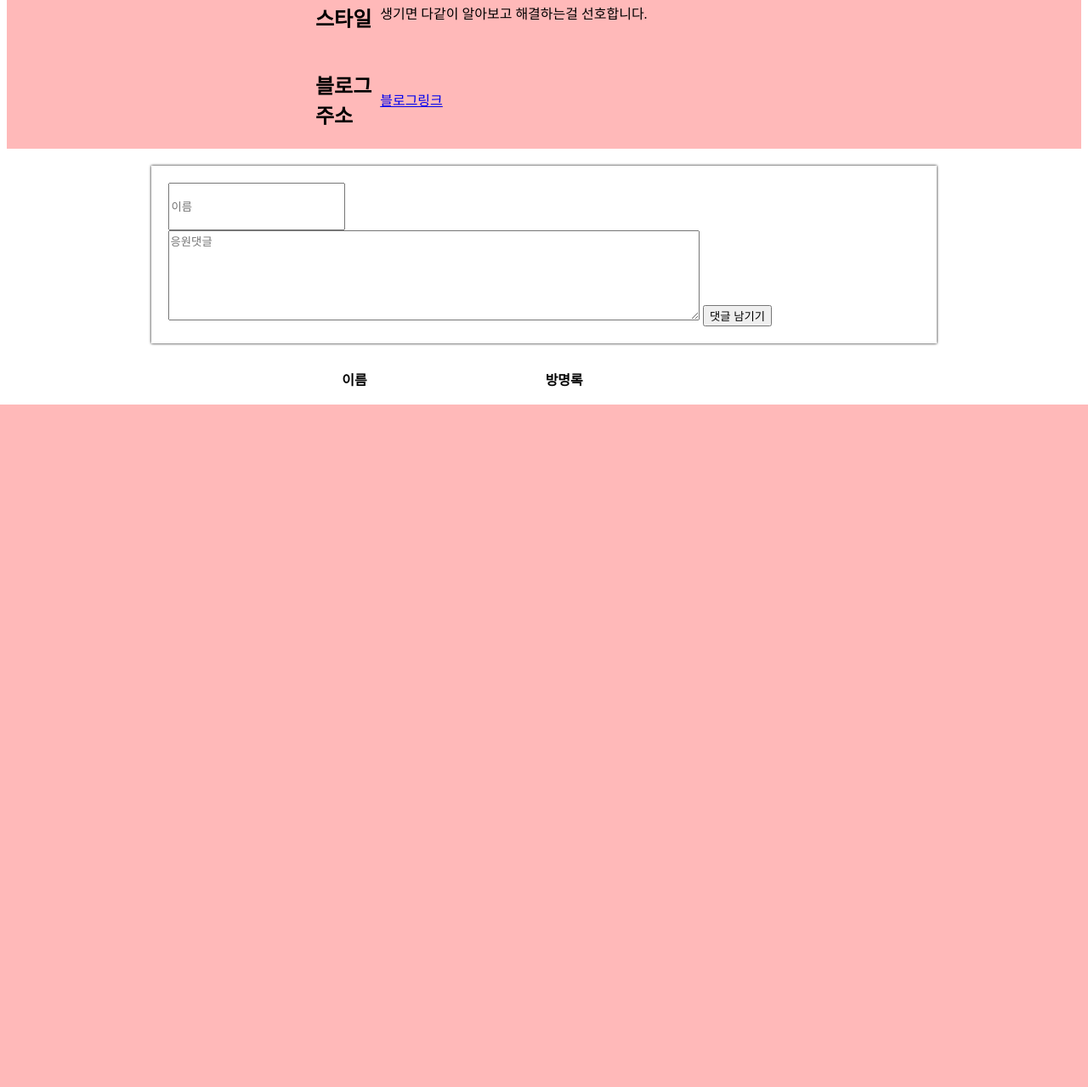
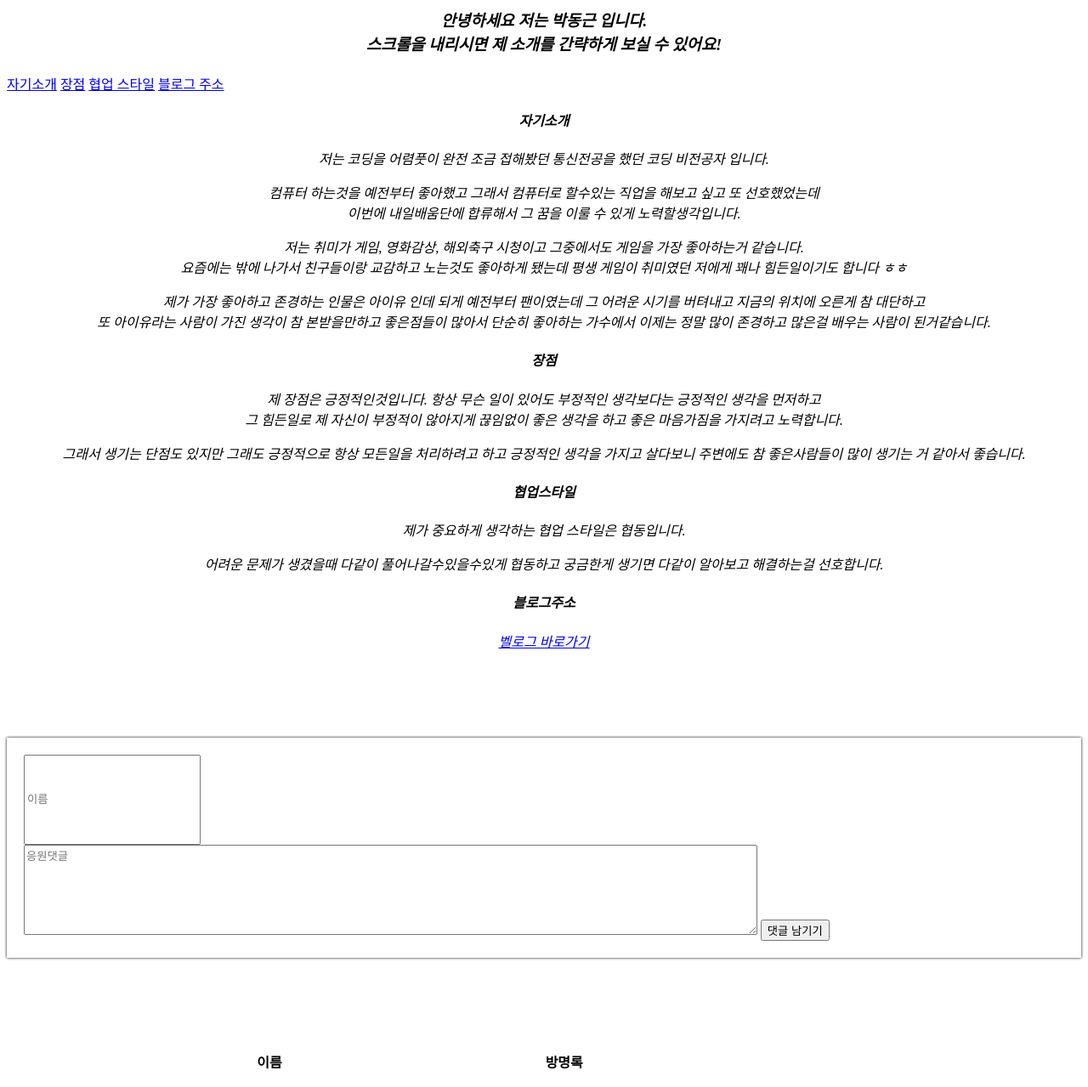
Before and after one commit to kapsin2/team-project, a Flask app: page /bang5.html in a window 1280 px wide. Shown: the part 573-1852 px from the top of the page at 85% size. Before the commit the page ends 1049 px from the top, so only its background shows below. Run offline with Flask 2, Linux system fonts and the light colour scheme; data that the repository does not hold is empty.

Commit message:
수정본1

```diff
--- a/pythonProject/templates/bang5.html
+++ b/pythonProject/templates/bang5.html
@@ -6,49 +6,43 @@
     <meta charset="UTF-8">
     <title>Title</title>
     <style>
-    #head {
-    display: flex;
-      flex-direction: column;
-      justify-content: center;
-      align-items: center;
-      background-color: #ff7088;
+
+       .profile img {
+             border-radius: 30%;
+                    }
+
+        .list {
+            text-align: center;
+            font-family: 'Pretendard-Thin';
+            text-align: center;
+            font-weight: 400;
+            font-size: 16px;
+            line-height: 1.5;
+            font-style: italic;
+        }
+
+
+
+        .mypost {
+
+            max-width: 100%;
+            margin: 100px auto 100px auto;
+
+            box-shadow: 0px 0px 3px 0px black;
+            padding: 20px;
 
 
         }
-    #pic{
-      width: 300px;
-      height: 300px;
-      margin: 20px 30px ;
-      float: left;
-    }
-    #pr{
-      background-color: #fFB9B9;
 
-    }
-    .table{
-      border: 10px;
-    }
-
-     .mypost {
-
-            max-width: 70%;
-            margin: 20px auto 20px auto;
-
-            box-shadow: 0px 0px 3px 0px black;
-            padding: 20px;
-        }
-
-    .mypost > button {
-        margin-top: 15px;
-    }
 
         .dis {
             width: 70%;
-        height: auto;
+            height: 500px;
         }
+
         .name {
             width: 200px;
-        height: 50px;
+            height: 100px;
         }
 
         .bang {
@@ -62,7 +56,7 @@
 
         .line {
             padding: 8px;
-        padding-right: 200px;
+            padding-right: 300px;
         }
 
         .comments > tr {
@@ -71,24 +65,29 @@
             border-width: 0;
             border-bottom: 1px solid;
         }
- #box{
+
+
+
+
+        #box {
 
         }
 
 
     </style>
     <script>
-            $(document).ready(function() {
+        $(document).ready(function () {
             show_order();
         });
+
         function show_order() {
             $.ajax({
                 type: 'GET',
                 url: '/comment5',
                 data: {},
                 success: function (response) {
-                    let rows =response['comments']
-                    for (let i = 0; i<rows.length; i++){
+                    let rows = response['comments']
+                    for (let i = 0; i < rows.length; i++) {
                         let name = rows[i]['name']
                         let comment = rows[i]['comment']
 
@@ -106,13 +105,13 @@
         }
 
 
-        function save_order(){
+        function save_order() {
             let name = $('#name5').val()
             let comment = $('#comment5').val()
             $.ajax({
                 type: 'POST',
                 url: '/comment5',
-                data: {name_give:name,comment_give:comment},
+                data: {name_give: name, comment_give: comment},
                 success: function (response) {
                     alert(response['msg'])
                     window.location.reload()
@@ -124,52 +123,50 @@
 </head>
 <body>
 <!--배너-->
-<div id="head">
-    <h1>나의 상세정보</h1>
+    <div class="list">
+          <div class="one">
+            <span class="profile"><img src="https://img1.daumcdn.net/thumb/R1280x0/?scode=mtistory2&fname=https%3A%2F%2Fk.kakaocdn.net%2Fdn%2FsQk87%2FbtrQfdWmLnS%2FWqk0hRWD4PAUXpknkacKLK%2Fimg.jpg" width="550px;" height="550px" alt=""/></span>
+            <h3><strong>안녕하세요 저는 박동근 입니다.</strong> <br>스크롤을 내리시면 제 소개를 간략하게 보실 수 있어요!</h3>
+          </div>
     </div>
     <!--사진-->
-<div>
-    <img id="pic" src="https://ca.slack-edge.com/T043597JK8V-U044KTXBKQT-9a185abdd834-512" alt="...">
+    <!--장단점, 자기소개칸-->
+        <div class="row">
+          <div class="col-4">
+            <div id="list-example" class="list-group">
+              <a class="list-group-item list-group-item-action" href="#list-item-1">자기소개</a>
+              <a class="list-group-item list-group-item-action" href="#list-item-2">장점</a>
+              <a class="list-group-item list-group-item-action" href="#list-item-3">협업 스타일</a>
+              <a class="list-group-item list-group-item-action" href="#list-item-4">블로그 주소</a>
             </div>
-<!--장단점, 자기소개칸-->
-<div id="pr">
-    <table class="table">
+          </div>
+      <div class="list">
+        <div data-bs-spy="scroll" data-bs-target="#list-example" data-bs-smooth-scroll="true" class="scrollspy-example" tabindex="0">
+          <h4 class="list-item-1">자기소개</h4>
+          <p>저는 코딩을 어렴풋이 완전 조금 접해봤던 통신전공을 했던 코딩 비전공자 입니다.<p> <p>컴퓨터 하는것을 예전부터 좋아했고
+                    그래서 컴퓨터로 할수있는 직업을 해보고 싶고 또 선호했었는데 <br>이번에 내일배움단에 합류해서 그 꿈을 이룰 수 있게 노력할생각입니다.<p>
+                    <p>저는 취미가 게임, 영화감상, 해외축구 시청이고 그중에서도 게임을 가장 좋아하는거 같습니다. <br>요즘에는 밖에 나가서 친구들이랑 교감하고
+                    노는것도 좋아하게 됐는데 평생 게임이 취미였던 저에게 꽤나 힘든일이기도 합니다 ㅎㅎ<p>
+                    <p>제가 가장 좋아하고 존경하는 인물은 아이유 인데 되게 예전부터 팬이였는데 그 어려운 시기를 버텨내고 지금의 위치에 오른게 참 대단하고<br>
+                    또 아이유라는 사람이 가진 생각이 참 본받을만하고 좋은점들이 많아서 단순히 좋아하는 가수에서
+                    이제는 정말 많이 존경하고 많은걸 배우는 사람이 된거같습니다.</p>
+          <h4 id="list-item-2">장점</h4>
+          <p>제 장점은 긍정적인것입니다. 항상 무슨 일이 있어도 부정적인 생각보다는 긍정적인 생각을 먼저하고<br> 그 힘든일로
+                    제 자신이 부정적이 않아지게 끊임없이 좋은 생각을 하고 좋은 마음가짐을 가지려고 노력합니다.<p> <p>그래서 생기는 단점도
+                    있지만 그래도 긍정적으로 항상 모든일을 처리하려고 하고 긍정적인 생각을 가지고 살다보니 주변에도 참 좋은사람들이
+                    많이 생기는 거 같아서 좋습니다.</p>
+          <h4 id="list-item-3">협업스타일</h4>
+          <p>제가 중요하게 생각하는 협업 스타일은 협동입니다.<p> </p>어려운 문제가 생겼을때 다같이 풀어나갈수있을수있게 협동하고
+                    궁금한게 생기면 다같이 알아보고 해결하는걸 선호합니다.</p>
+          <h4 id="list-item-4">블로그주소</h4>
             <tr>
-            <td><h2>이름</h2></td>
-            <td>박동근</td>
+                <td><a href="https://velog.io/@ehdrms157">벨로그 바로가기</a></td>
             </tr>
-        <tr>
-            <td><h2>자신 설명</h2></td>
-            <td>저는 코딩을 어렴풋이 완전 조금 접해봤던 통신전공을 했던 코딩 비전공자 입니다. 컴퓨터 하는것을 예전부터 좋아했고
-            그래서 컴퓨터로 할수있는 직업을 해보고 싶고 또 선호했었는데 이번에 내일배움단에 합류해서 그 꿈을 이룰수있게 노력할생각입니다.
-            저는 취미가 게임, 영화감상, 해외축구 시청이고 그중에서도 게임을 가장 좋아하는거 같습니다. 요즘에는 밖에 나가서 친구들이랑 교감하고
-            노는것도 좋아하게 됐는데 평생 게임이 취미였던 저에게 꽤나 힘든일이기도 합니다 ㅎㅎ
-            제가 가장 좋아하고 존경하는 인물은 아이유 인데 되게 예전부터 팬이였는데 그 어려운시기를 버텨내고 지금의 위치에 오른게 참 대단하고
-            또 아이유라는 사람이 가진 생각이 참 본받을만하고 좋은점들이 많아서 단순히 좋아하는 가수에서
-            이제는 정말 많이 존경하고 많은걸 배우는 사람이 된거같습니다.</td>
-        </tr>
-        <tr>
-            <td><h2>MBTI</h2></td>
-            <td>INTP</td>
-        </tr>
-        <tr>
-            <td><h2>장점</h2></td>
-            <td>제 장점은 긍정적인것입니다. 항상 무슨 일이 있어도 부정적인 생각보다는 긍정적인 생각을 먼저하고 그 힘든일로
-            제 자신이 부정적이 않아지게 끊임없이 좋은 생각을 하고 좋은 마음가짐을 가지려고 노력합니다. 그래서 생기는 단점도
-            있지만 그래도 긍정적으로 항상 모든일을 처리하려고 하고 긍정적인 생각을 가지고 살다보니 주변에도 참 좋은사람들이
-            많이 생기는 거 같아서 좋습니다.</td>
-        </tr>
-        <tr>
-            <td><h2>협업 스타일</h2></td>
-            <td>제가 중요하게 생각하는 협업 스타일은 협동입니다. 어려운 문제가 생겼을때 다같이 풀어나갈수있을수있게 협동하고
-            궁금한게 생기면 다같이 알아보고 해결하는걸 선호합니다.</td>
-        </tr>
-        <tr>
-            <td><h2>블로그 주소</h2></td>
-            <td><a href="https://velog.io/@ehdrms157">블로그링크</a></td>
-        </tr>
-    </table>
         </div>
+      </div>
+    </div>
+
+
     <!--방명록-->
     <div class="mypost">
         <div class="form-floating mb-3">
@@ -180,6 +177,7 @@
             <textarea class="dis" placeholder="응원댓글" id="comment5" style="height: 100px"></textarea>
             <label for="comment5"></label>
             <button onclick="save_order()" type="button" class="btn btn-secondary">댓글 남기기</button>
+
         </div>
     </div>
             <div class="comments">
```
Lines whose indentation alone changed are shown as unchanged.
